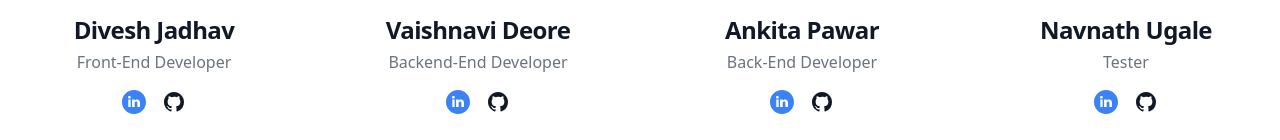
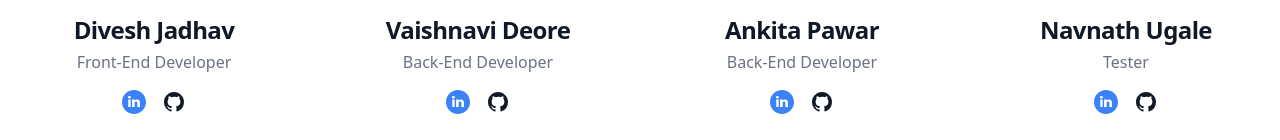
Before and after one commit to DiveshJ8766/Dvan_Test, a React (Create React App) app: page / in a window 1280 px wide. Shown: the part 2120-2260 px from the top of the page. Built offline with nearby package versions, Linux system fonts and the light colour scheme; no server answers.

Commit message:
Update TeamMembers.js

```diff
--- a/src/Components/LandingPage/TeamMembers/TeamMembers.js
+++ b/src/Components/LandingPage/TeamMembers/TeamMembers.js
@@ -42,7 +42,7 @@ return (
                 <h3 className="mb-1 text-2xl font-bold tracking-tight text-gray-900 dark:text-white">
                     <p>Vaishnavi Deore</p>
                 </h3>
-                <p>Backend-End Developer</p>
+                <p>Back-End Developer</p>
                 <ul className="flex justify-center mt-4 space-x-4">
                     <li>
                         <a href="https://in.linkedin.com/in/vaishnavi-deore-a94678235"  className="text-blue-500 hover:text-gray-900 dark:hover:text-white">
```
